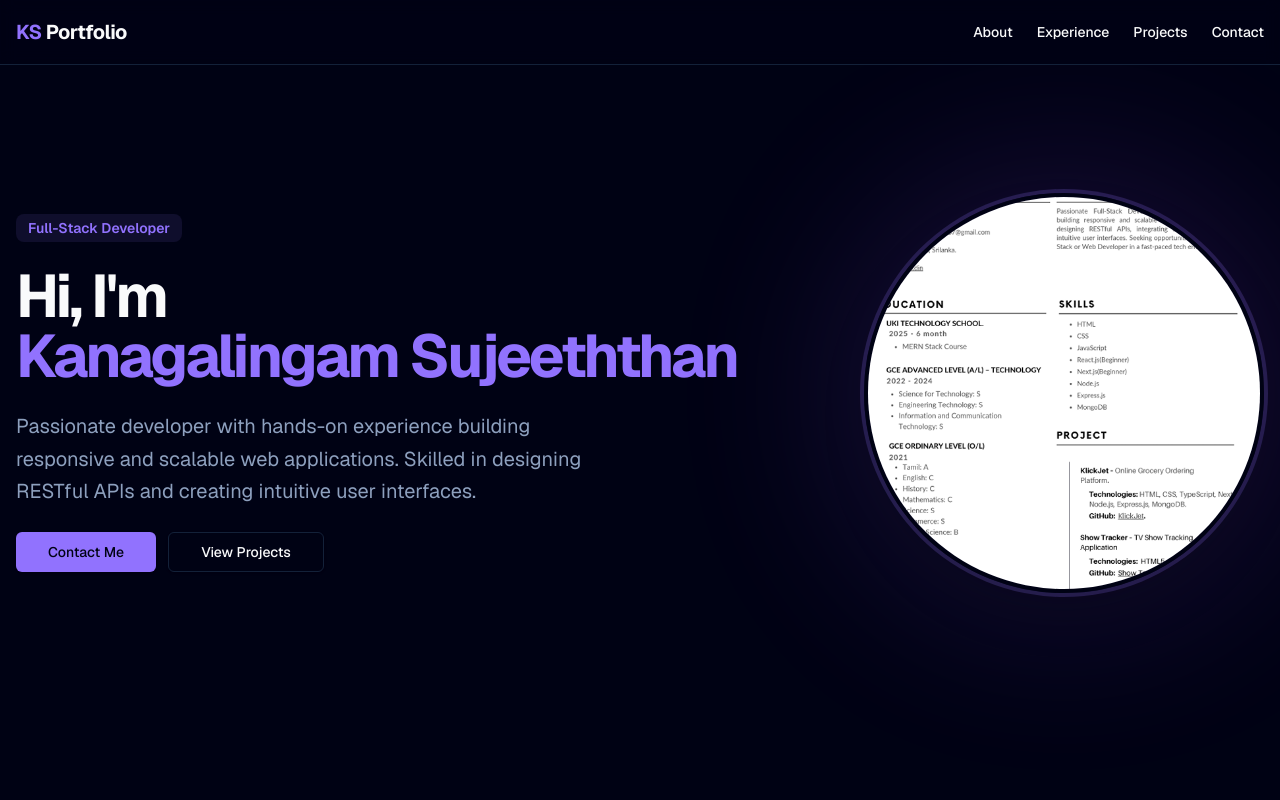
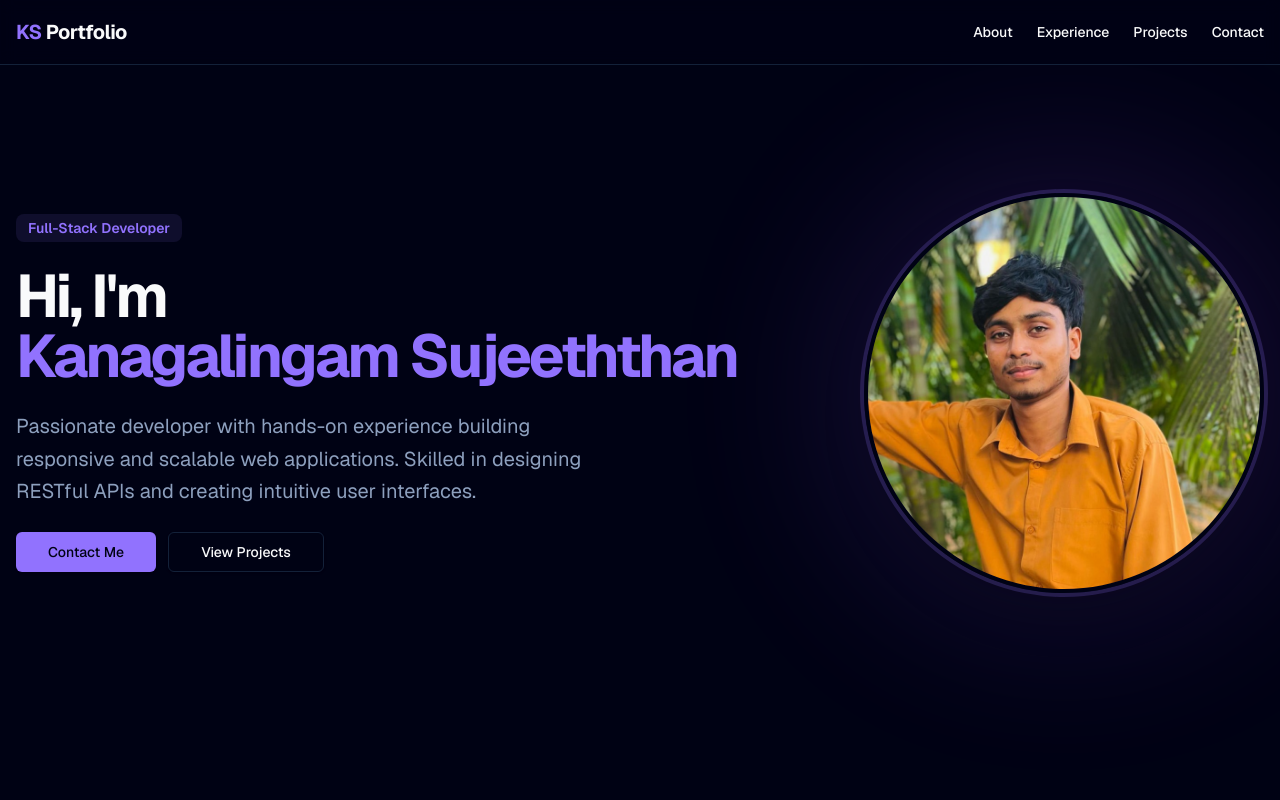
Before and after one commit to Sujeeththan/my-portfolio, a Next.js app: page / in a window 1280 px wide. Shown: the top 800 px of the page. Built offline with nearby package versions, Linux system fonts and the light colour scheme.

Commit message:
add my image

```diff
--- a/src/app/page.tsx
+++ b/src/app/page.tsx
@@ -80,7 +80,7 @@ export default function Home() {
             <div className="absolute inset-0 bg-gradient-to-tr from-primary to-purple-500 rounded-full blur-[100px] opacity-20 animate-pulse"></div>
             <div className="relative w-full h-full rounded-full border-4 border-background shadow-2xl overflow-hidden ring-4 ring-primary/20">
               <Image
-                src="/profile.png"
+                src="/profile.jpg"
                 alt="Kanagalingam Sujeeththan"
                 fill
                 className="object-cover"
```
Also changed, not shown: public/profile.jpg (added).
